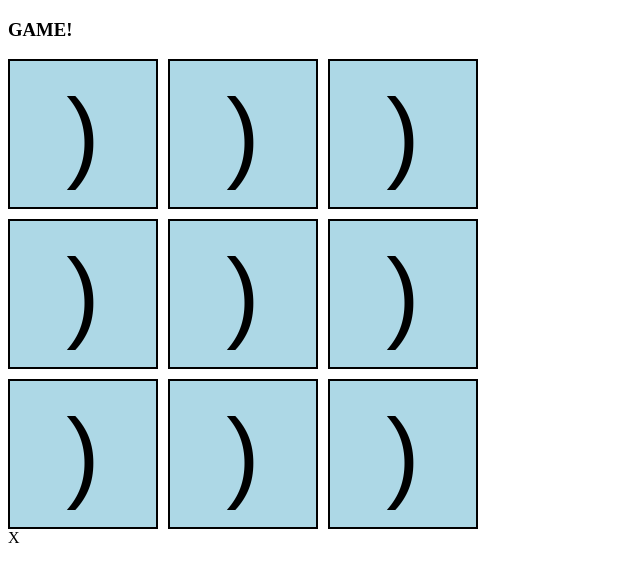
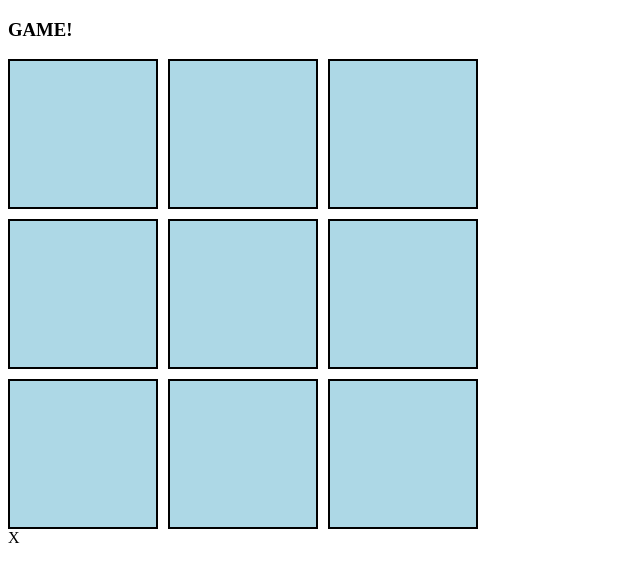
Before and after one commit to ThomasZoeter/Angular-TicTacToe, an Angular app: page / in a window 1280 px wide. Shown: the top 582 px of the page, without its empty margins (0-640 px from the left). Built offline with nearby package versions, Linux system fonts and the light colour scheme.

Commit message:
Add button disable functionality

```diff
--- a/src/main.ts
+++ b/src/main.ts
@@ -12,6 +12,15 @@ import {
 import {CommonModule} from '@angular/common';
 
 @Component({
+  selector: 'game-ends',
+  standalone: true,
+  template: `<p>The winner is {{ winner }}</p>`
+})
+export class GameEndComponent {
+  @Input() winner = '';
+}
+
+@Component({
   selector: 'app-root',
   standalone: true,
   imports: [CommonModule],
@@ -20,10 +29,10 @@ import {CommonModule} from '@angular/common';
 
       <div class="playfield">
           @for (value of valueFields;let idx = $index;track idx) {
-              <button
+              <button [disabled]="value !== ''"
                       [class.field]="value === ''"
                       [class.selectedField]="value !== ''"
-                      (click)="fieldClicked(idx)"> {{ value }})
+                      (click)="fieldClicked(idx)"> {{ value }}
               </button>
           }
       </div>
@@ -36,10 +45,12 @@ export class App {
 
   public valueFields = ['', '', '', '', '', '', '', '', '']
   public player = 'X'
+  public disabled= false
 
   fieldClicked(index: number) {
     this.valueFields[index] = this.player
     this.player = this.player === 'X' ? 'O' : 'X'
+    this.disabled = this.valueFields[index] !== ''
   }
 }
 
```
